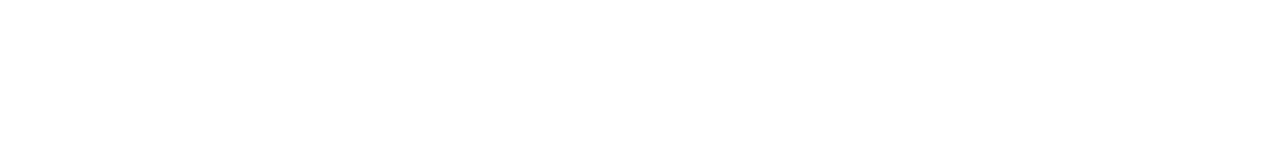
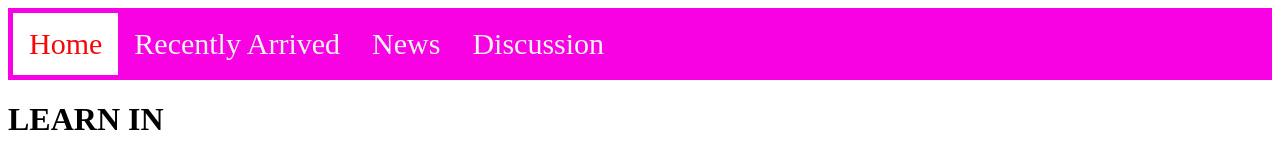
Before and after one commit to ushmita4/LEARNIN, a plain HTML site: page index.html in a window 1280 px wide. Drawn offline with Linux system fonts and the light colour scheme.

Commit message:
Updated few things

```diff
--- a/index.html
+++ b/index.html
@@ -5,9 +5,18 @@
     <meta http-equiv="X-UA-Compatible" content="IE=edge">
     <meta name="viewport" content="width=device-width, initial-scale=1.0">
     <title>LEARN IN</title>
-    <link rel="shortcut icon" href="./Images/Learn in.png" type="image/x-icon">
+    <link rel="shortcut icon" href="./Images/LEARN IN Logo.png" type="image/x-icon">
+    <link rel="stylesheet" href="style.css">
 </head>
 <body>
-
+    <div class="topnav column">
+        <a class="active" href="index.html">Home</a>
+        <a href="aboutus.html">Recently Arrived</a>
+        <a href="services.html">News</a>
+        <a href="contactus.html">Discussion</a>
+    </div>
+    <div>
+        <h1>LEARN IN</h1>
+    </div>
 </body>
 </html>
--- /dev/null
+++ b/style.css
@@ -0,0 +1,28 @@
+.topnav {
+    overflow: hidden;
+    background-color: rgb(248, 2, 228);
+    padding: 76px;
+  }
+
+  .topnav a {
+    float: left;
+    color: #f2f2f2;
+    text-align: center;
+    padding: 14px 16px;
+    text-decoration: none;
+    font-size: 30px;
+  }
+
+  .topnav a:hover {
+    background-color: rgb(235, 109, 109);
+    color: white;
+  }
+
+  .topnav a.active {
+    background-color: white;
+    color: rgb(247, 8, 8);
+  }
+  .column {
+    flex: 33.33%;
+    padding: 5px;
+  }
```
Also changed, not shown: Images/LEARN IN Logo.png (added), Images/Learn in.png (deleted).
